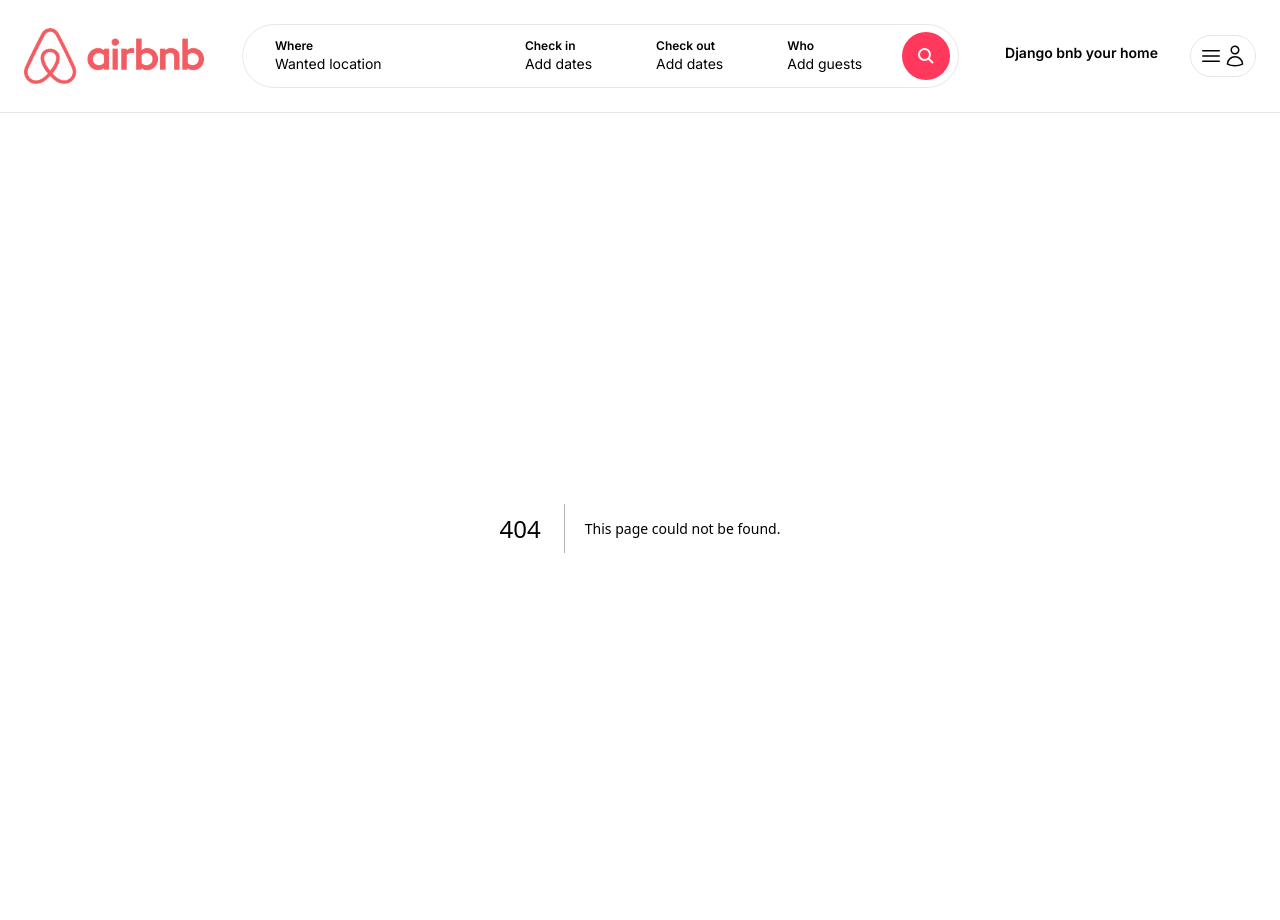
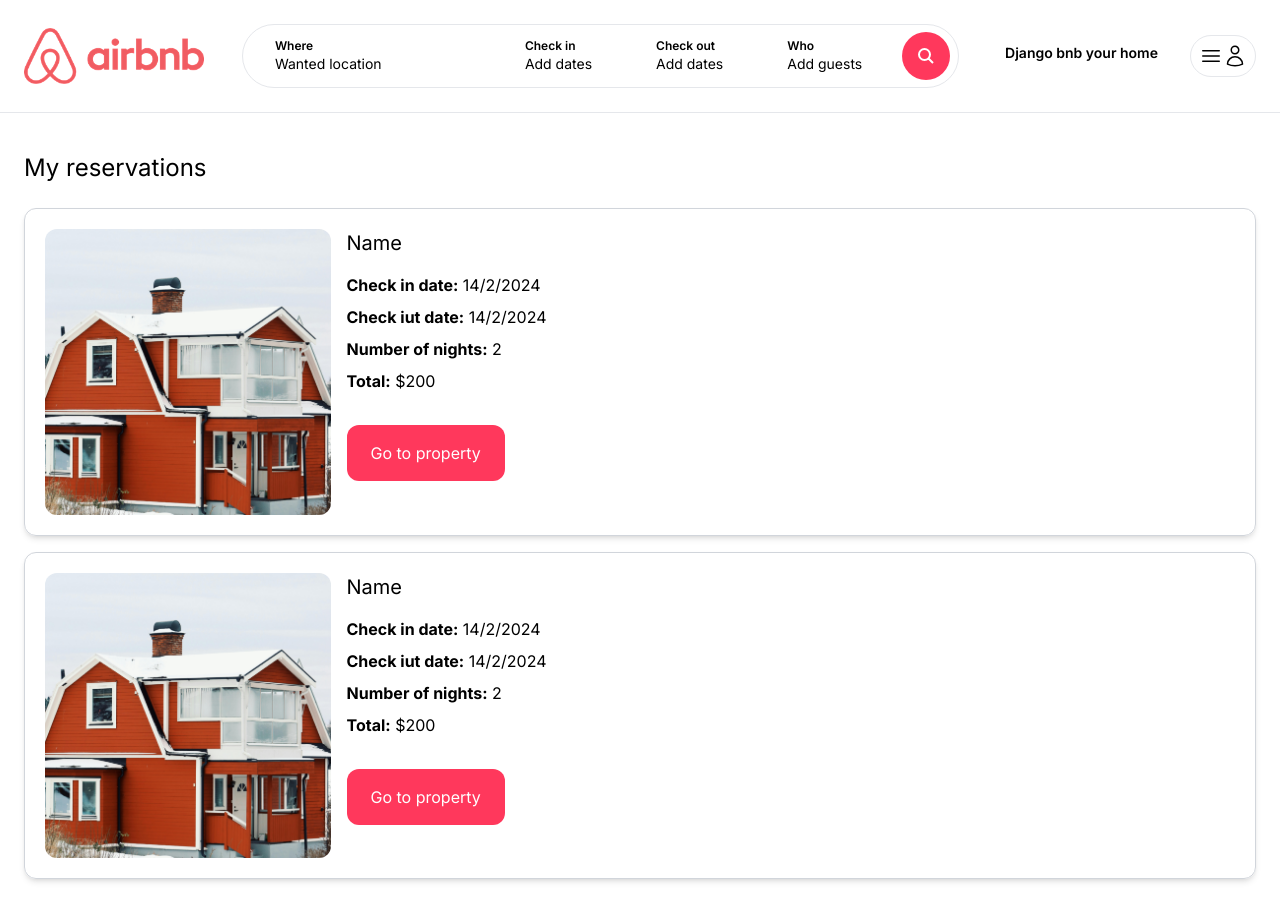
Before and after one commit to ian293382/Airbnb_clone_django, a Next.js app in the folder djangobnb/: page /myreservations in a window 1280 px wide. Before the commit this address had no page. Shown: the top 920 px of the page. Built offline with nearby package versions, Linux system fonts and the light colour scheme.

Commit message:
create My properties  (static)

```diff
--- a/djangobnb/app/landlords/[id]/page.tsx
+++ b/djangobnb/app/landlords/[id]/page.tsx
@@ -1,4 +1,5 @@
 import Image from "next/image";
+
 import ContactButton from "@/app/components/ContactButton";
 import PropertyList from "@/app/components/properties/PropertyList";
 const LandlordDetailPage = () => {
--- /dev/null
+++ b/djangobnb/app/myreservations/page.tsx
@@ -0,0 +1,71 @@
+import Image from "next/image";
+
+
+const MyReservationsPage = () => {
+    return (
+        <main className="max-w-[1500px] mx-auto px-6 pb-6">
+
+            <h1 className="my-6 text-2xl">My reservations</h1>
+
+            <div className="space-y-4">
+                <div className="p-5 mt-4 grid grid-cols-1 md:grid-cols-4 gap-4 shadow-md border border-gray-300 rounded-xl">
+                    <div className="col-span-1">
+                        <div className="relative overflow-hidden aspect-square rounded-xl">
+                                <Image
+                                    fill
+                                    src="/arctic_1.jpg"
+                                    className="hover:scale-110  object-cover transition h-full w-full"
+                                    alt="arctic_1"
+                                />
+                        </div>
+                    </div>
+
+                    <div className="col-span-1 md:col-span-3">
+                        <h2 className="mb-4 text-xl">Name</h2>
+
+                        <p className="mb-2"><strong>Check in date:</strong> 14/2/2024</p>
+                        <p className="mb-2"><strong>Check iut date:</strong> 14/2/2024</p>
+                        <p className="mb-2"><strong>Number of nights:</strong> 2</p>
+                        <p className="mb-2"><strong>Total:</strong> $200</p>
+
+                        <div className="mt-6 cursor-pointe inline-block py-4 px-6 bg-airbnb text-white rounded-xl">
+                            Go to property
+                        </div>
+                    </div>
+
+                </div>
+
+                <div className="p-5 mt-4 grid grid-cols-1 md:grid-cols-4 gap-4 shadow-md border border-gray-300 rounded-xl">
+                    <div className="col-span-1">
+                        <div className="relative overflow-hidden aspect-square rounded-xl">
+                                <Image
+                                    fill
+                                    src="/arctic_1.jpg"
+                                    className="hover:scale-110  object-cover transition h-full w-full"
+                                    alt="arctic_1"
+                                />
+                        </div>
+                    </div>
+
+                    <div className="col-span-1 md:col-span-3">
+                        <h2 className="mb-4 text-xl">Name</h2>
+
+                        <p className="mb-2"><strong>Check in date:</strong> 14/2/2024</p>
+                        <p className="mb-2"><strong>Check iut date:</strong> 14/2/2024</p>
+                        <p className="mb-2"><strong>Number of nights:</strong> 2</p>
+                        <p className="mb-2"><strong>Total:</strong> $200</p>
+
+                        <div className="mt-6 cursor-pointe inline-block py-4 px-6 bg-airbnb text-white rounded-xl">
+                            Go to property
+                        </div>
+                    </div>
+
+                </div>
+
+            </div>
+
+        </main>
+    )
+}
+
+export default MyReservationsPage;
```
